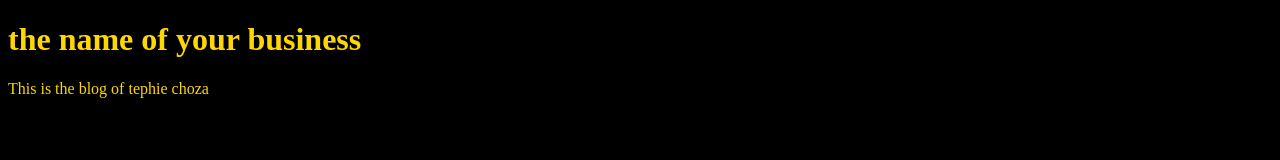
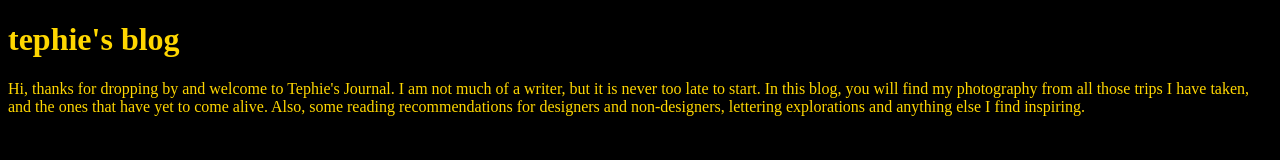
Before and after one commit to tephiechoza/tephiechoza.github.io, a plain HTML site: page unit_1/index.html in a window 1280 px wide. Drawn offline with Linux system fonts and the light colour scheme.

Commit message:
updated copy

```diff
--- a/unit_1/index.html
+++ b/unit_1/index.html
@@ -2,11 +2,11 @@
 <html>
 <head>
 <link rel="stylesheet" type="text/css" href="css/style.css">
-	<title>the name of your business</title>
+	<title>tephie's blog</title>
 </head>
 <body>
-  <h1>the name of your business</h1>
-  <p>This is the blog of tephie choza</p>
+  <h1>tephie's blog</h1>
+  <p>Hi, thanks for dropping by and welcome to Tephie's Journal. I am not much of a writer, but it is never too late to start. In this blog, you will find my photography from all those trips I have taken, and the ones that have yet to come alive. Also, some reading recommendations for designers and non-designers, lettering explorations and anything else I find inspiring.</p>
 
 </body>
 </html>
```
